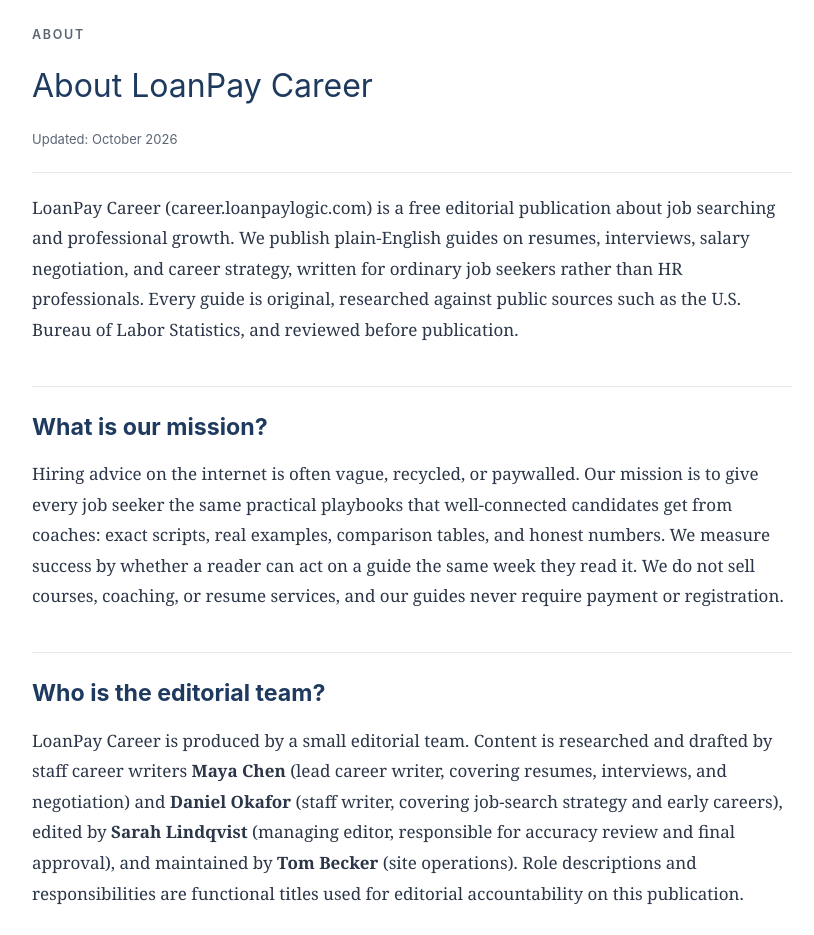
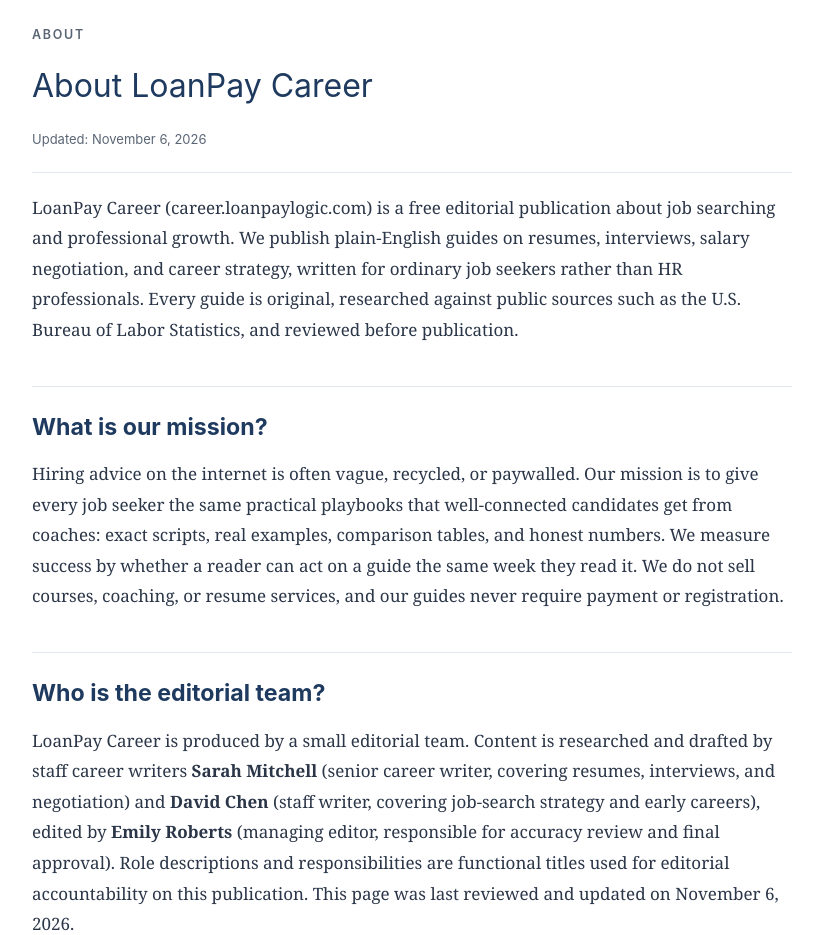
Before and after one commit to zixiangyang0-rgb/loanpay-career, a Next.js app: page /about in a window 1280 px wide. Shown: the part 120-1055 px from the top of the page, without its empty margins (228-1042 px from the left). Built offline with nearby package versions, Linux system fonts and the light colour scheme.

Commit message:
feat(trust): career byline rename

```diff
--- a/app/about/page.tsx
+++ b/app/about/page.tsx
@@ -30,7 +30,7 @@ export default function Page() {
         About LoanPay Career
       </h1>
       <p className="sans" style={{ fontSize: 13, color: "#5b6675" }}>
-        Updated: October 2026
+        Updated: November 6, 2026
       </p>
       <hr className="rule" style={{ margin: "20px 0" }} />
       <div className="article-body">
@@ -53,12 +53,14 @@ export default function Page() {
         <h2>Who is the editorial team?</h2>
         <p>
           LoanPay Career is produced by a small editorial team. Content is researched and drafted
-          by staff career writers <strong>Maya Chen</strong> (lead career writer, covering
-          resumes, interviews, and negotiation) and <strong>Daniel Okafor</strong> (staff writer,
-          covering job-search strategy and early careers), edited by <strong>Sarah Lindqvist</strong>{" "}
-          (managing editor, responsible for accuracy review and final approval), and maintained by{" "}
-          <strong>Tom Becker</strong> (site operations). Role descriptions and responsibilities
-          are functional titles used for editorial accountability on this publication.
+          by staff career writers <strong>Sarah Mitchell</strong> (senior career writer, covering
+          resumes, interviews, and negotiation) and <strong>David Chen</strong> (staff writer,
+          covering job-search strategy and early careers), edited by{" "}
+          <strong>Emily Roberts</strong>{" "}
+          (managing editor, responsible for accuracy review and final approval). Role
+          descriptions and responsibilities are functional titles used for editorial
+          accountability on this publication. This page was last reviewed and updated on
+          November 6, 2026.
         </p>
         <p>
           Our writers consult primary public sources including the Bureau of Labor Statistics
--- a/app/contact/page.tsx
+++ b/app/contact/page.tsx
@@ -30,7 +30,7 @@ export default function Page() {
         Contact LoanPay Career
       </h1>
       <p className="sans" style={{ fontSize: 13, color: "#5b6675" }}>
-        Updated: October 2026
+        Updated: November 6, 2026
       </p>
       <hr className="rule" style={{ margin: "20px 0" }} />
       <div className="article-body">
@@ -72,6 +72,12 @@ export default function Page() {
           we handle data in the <Link href="/privacy-policy">Privacy Policy</Link>, or return to
           the <Link href="/">homepage hub</Link> to keep reading our career guides.
         </p>
+        <p>
+          Messages to this page are read by our editorial team: <strong>Sarah Mitchell</strong>{" "}
+          (senior career writer), <strong>David Chen</strong> (fact-checking reviewer), and{" "}
+          <strong>Emily Roberts</strong> (managing editor). This page was last reviewed and
+          updated on November 6, 2026.
+        </p>
       </div>
     </article>
   );
```
